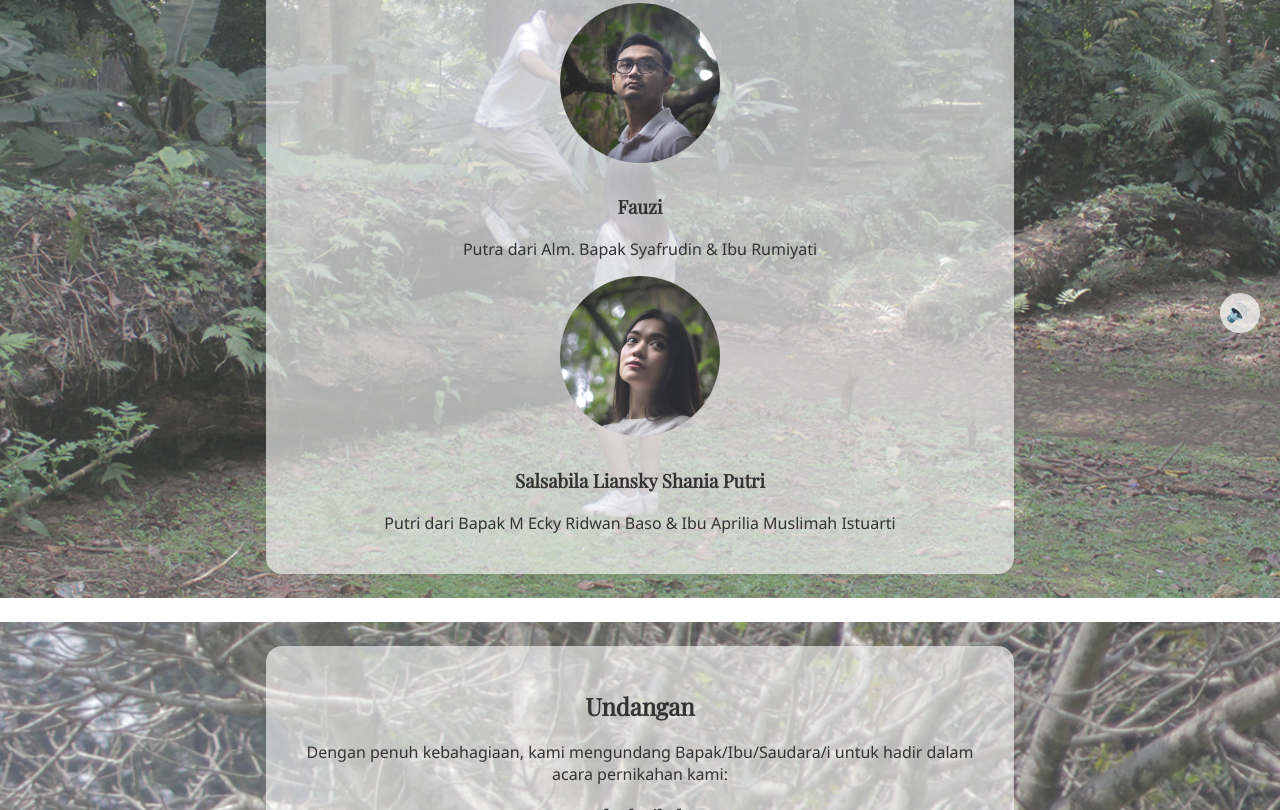
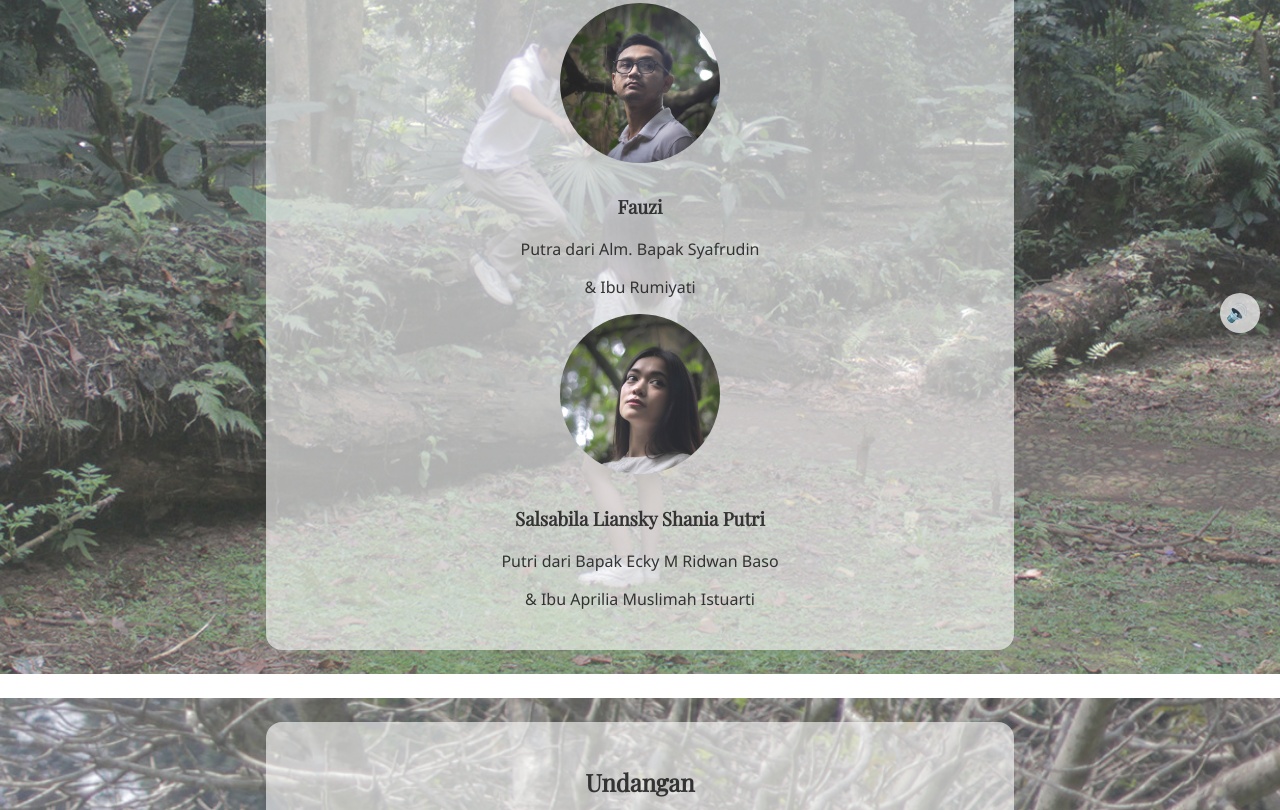
Before and after one commit to jst1878/Riansukun2, a plain HTML site: page index.html in a window 1280 px wide. Shown: the part 447-1257 px from the top of the page. Drawn offline with nearby package versions, Linux system fonts and the light colour scheme; no server answers.

Commit message:
Update index.html

```diff
--- a/index.html
+++ b/index.html
@@ -62,12 +62,14 @@
       <div class="bride-groom-block">
         <img src="ff.png" alt="Fauzi">
         <h3>Fauzi</h3>
-        <p>Putra dari Alm. Bapak Syafrudin & Ibu Rumiyati</p>
+        <p>Putra dari Alm. Bapak Syafrudin</p>
+        <p>& Ibu Rumiyati</p>
       </div>
       <div class="bride-groom-block">
         <img src="cc.png" alt="Liansky">
         <h3>Salsabila Liansky Shania Putri</h3>
-        <p>Putri dari Bapak M Ecky Ridwan Baso & Ibu Aprilia Muslimah Istuarti</p>
+        <p>Putri dari Bapak Ecky M Ridwan Baso</p>
+        <p>& Ibu Aprilia Muslimah Istuarti</p>
       </div>
     </div>
   </div>
```
